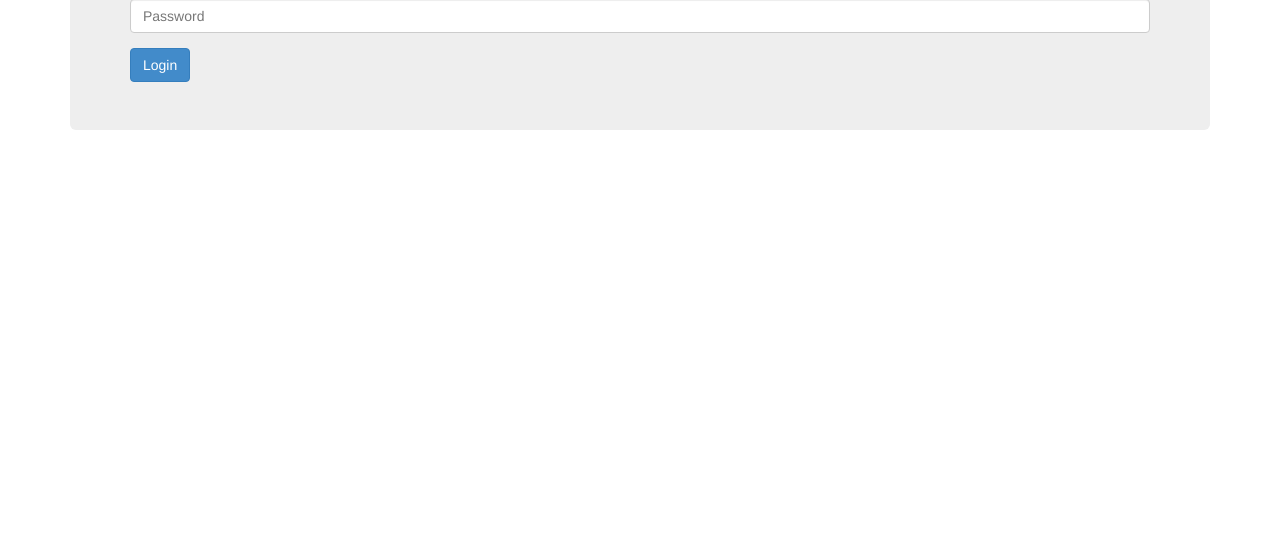
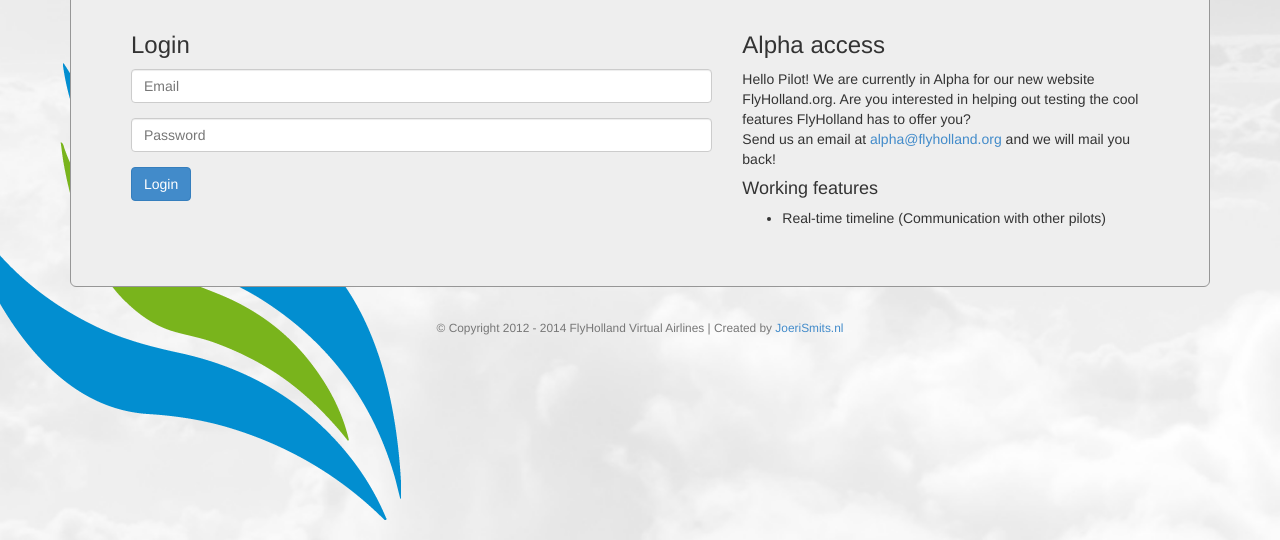
Before and after one commit to JoeriSmits/FlyHolland_Virtual_Airlines, a website: page client-side/index.html in a window 1280 px wide. Shown: the part 260-800 px from the top of the page. Drawn offline with nearby package versions, Linux system fonts and the light colour scheme; some packages are replaced by stand-ins of ours.

Commit message:
changed design login page

```diff
--- a/client-side/css/style.css
+++ b/client-side/css/style.css
@@ -1,5 +1,32 @@
+.myBack {
+    width: 100%;
+    height: 100%;
+    background: #e6e6e6 url('../images/bg.jpg') no-repeat bottom;
+    background-size: cover;
+    position: absolute;
+    bottom: 0;
+    z-index: -1001;
+}
+
 .lineBlock {
     width: 100%;
     border: 3px solid #028ed0;
     margin: 0 0 15px 0;
 }
+
+.jumbotron {
+    margin-top: 50px;
+    border: 1px solid #969696;
+}
+
+.clipLogo {
+    background: url('../images/logo.png') no-repeat;
+    position: absolute;
+    z-index: -1000;
+    width: 100%;
+    max-width: 451px;
+    height: 100%;
+    max-height: 457px;
+    left: -50px;
+    bottom: 20px;
+}
--- a/client-side/index.html
+++ b/client-side/index.html
@@ -2,7 +2,7 @@
 <html ng-app="flyHollandApp">
 <head lang="en">
     <meta charset="UTF-8">
-    <title>FlyHolland Authentication</title>
+    <title>FlyHolland Virtual Airlines</title>
     <link rel="stylesheet" href="css/bootstrap.min.css">
     <link rel="stylesheet" href="//netdna.bootstrapcdn.com/font-awesome/4.0.3/css/font-awesome.min.css">
     <link rel="stylesheet" href="css/style.css">
@@ -12,6 +12,7 @@
     <script src="js/flyholland.js"></script>
 </head>
 <body>
+<div class="myBack"></div>
 <div class="container">
     <div ng-view></div>
 </div>
--- a/client-side/templates/home.html
+++ b/client-side/templates/home.html
@@ -1,11 +1,16 @@
 <div class="jumbotron">
     <h1 class="text-center">FlyHolland Virtual Airlines</h1>
 
+    <h2 class="text-center">Closed Alpha</h2>
+
     <div class="lineBlock"></div>
+    <div class="row">
+        <div class="col-md-7">
             <h3>Login</h3>
+
             <form action="/api/login" method="post">
                 <div class="form-group">
-            <input type="text" class="form-control" name="email" placeholder="Username">
+                    <input type="text" class="form-control" name="email" placeholder="Email">
                 </div>
                 <div class="form-group">
                     <input type="password" class="form-control" name="password" placeholder="Password">
@@ -13,3 +18,20 @@
                 <button type="submit" class="btn btn-primary">Login</button>
             </form>
         </div>
+        <div class="col-md-5">
+            <h3>Alpha access</h3>
+            Hello Pilot! We are currently in Alpha for our new website FlyHolland.org.
+            Are you interested in helping out testing the cool features FlyHolland has to offer you?<br/>
+            Send us an email at <a href="mailto:alpha@flyholland.org">alpha@flyholland.org</a> and we will mail you back!
+            <h4>Working features</h4>
+            <ul>
+                <li>Real-time timeline (Communication with other pilots)</li>
+            </ul>
+        </div>
+    </div>
+</div>
+<div class="clipLogo"></div>
+<div class="text-center text-muted">
+    <small>&copy; Copyright 2012 - 2014 FlyHolland Virtual Airlines | Created by <a target="_blank" href="http://joerismits.nl">JoeriSmits.nl</a>
+    </small>
+</div>
```
Also changed, not shown: app/controllers/userController.js (+13 -5 lines), client-side/images/bg.jpg (added), client-side/images/logo.png (added). Lines whose indentation alone changed are shown as unchanged.
